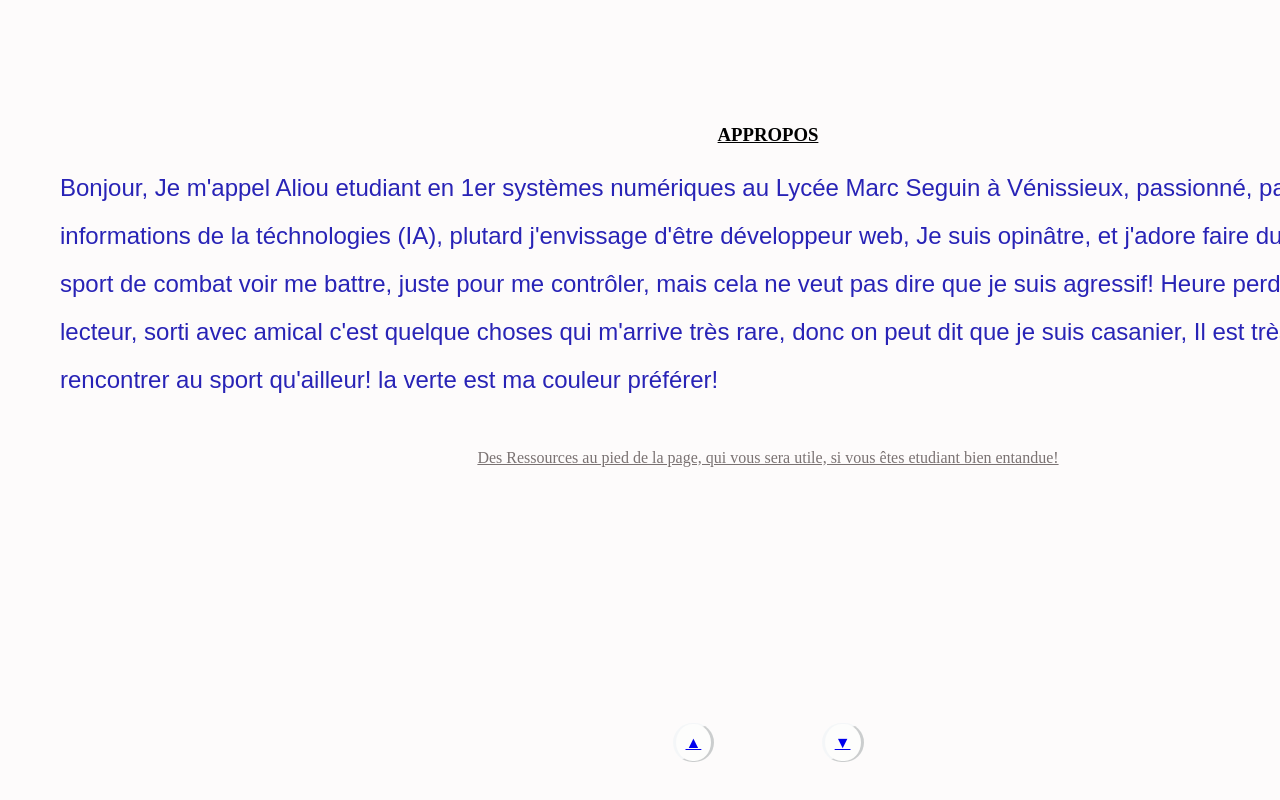
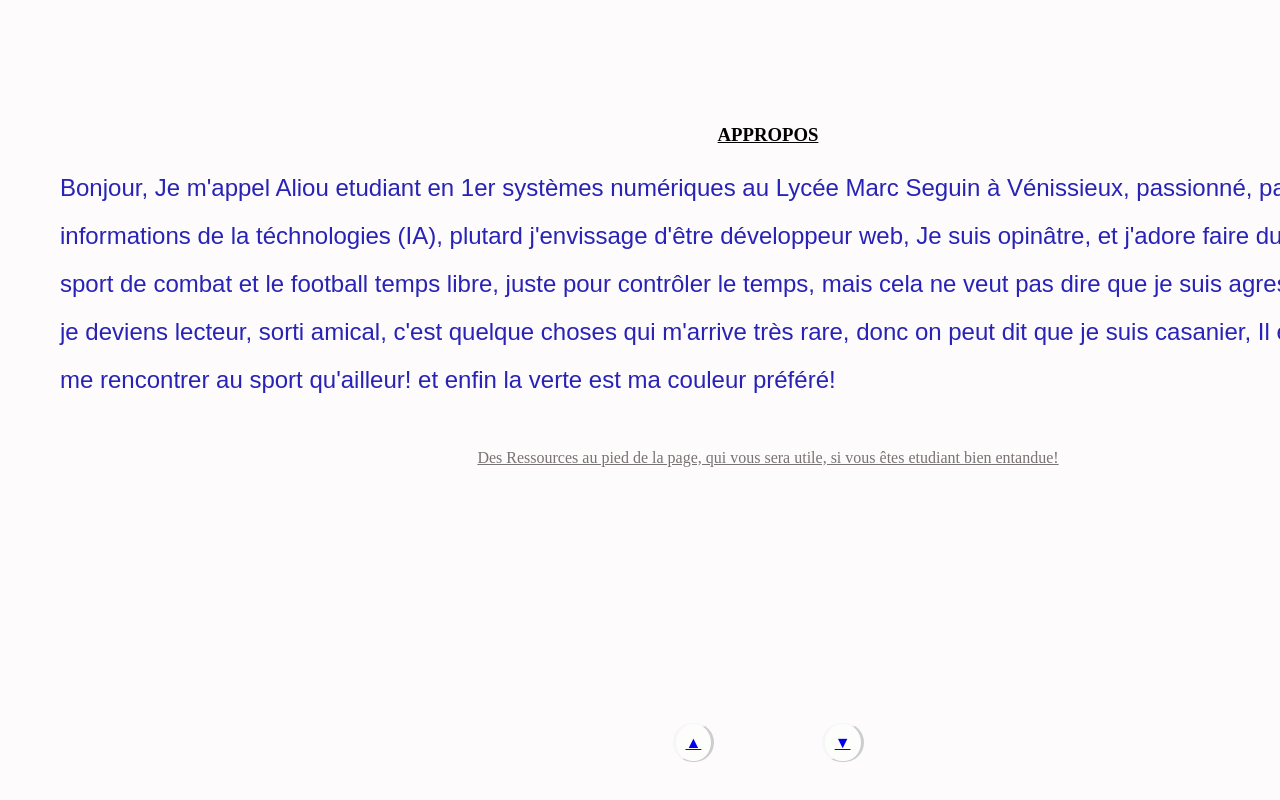
Before and after one commit to toumbalepuissant/ab, a plain HTML site: page index.html in a window 1280 px wide. Shown: the part 1023-1823 px from the top of the page. Drawn offline with Linux system fonts and the light colour scheme.

Commit message:
Update index.html

```diff
--- a/index.html
+++ b/index.html
@@ -331,10 +331,10 @@
             <hgroup class="paragraphe1">
                 Bonjour, Je m'appel Aliou etudiant en 1er systèmes numériques au Lycée Marc Seguin à Vénissieux,
                 passionné, par les segments de informations de la téchnologies (IA), plutard j'envissage d'être développeur web,
-                Je suis opinâtre, et j'adore faire du sport, surtout le sport de combat voir me battre, juste pour me contrôler, mais cela ne veut pas dire que je suis agressif!
+                Je suis opinâtre, et j'adore faire du sport, surtout le sport de combat et le football temps libre, juste pour contrôler le temps, mais cela ne veut pas dire que je suis agressif!
 
-                Heure perdut: je deviens lecteur, sorti avec amical c'est quelque choses qui m'arrive très rare, donc on peut dit que je suis casanier,
-                Il est très facile de me rencontrer au sport qu'ailleur! la verte est ma couleur préférer!
+                Heure perdut: je deviens lecteur, sorti  amical, c'est quelque choses qui m'arrive très rare, donc on peut dit que je suis casanier,
+                Il est très facile de me rencontrer au sport qu'ailleur! et enfin la verte est ma couleur préféré!
 
 
 
```
